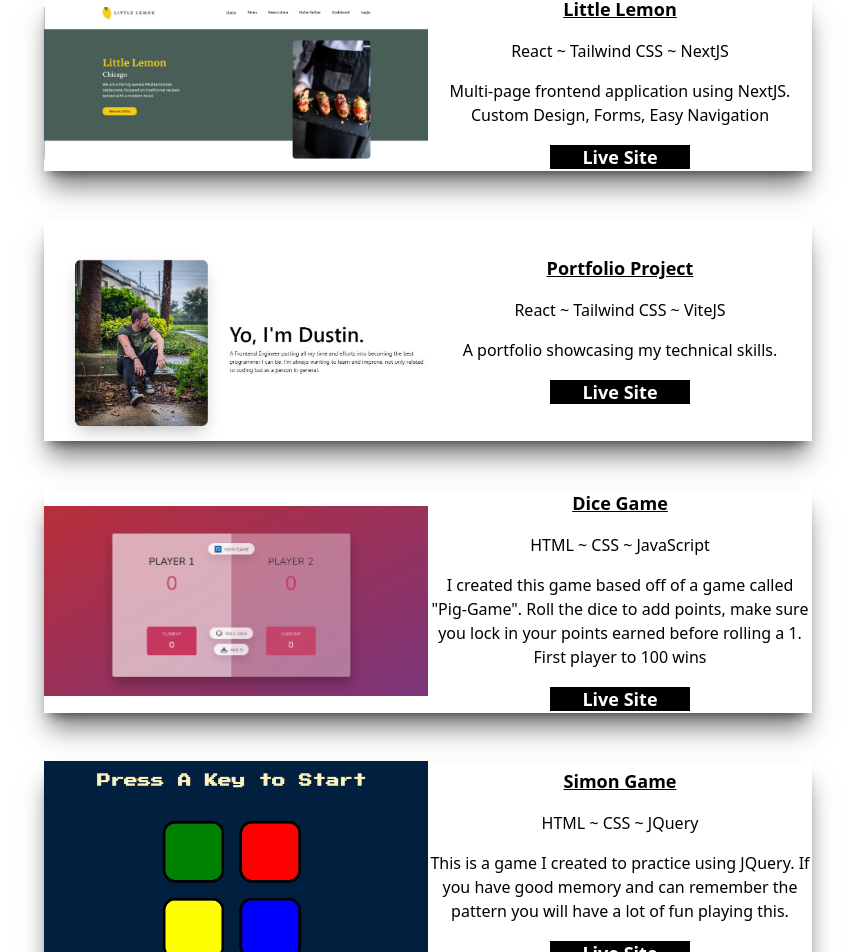
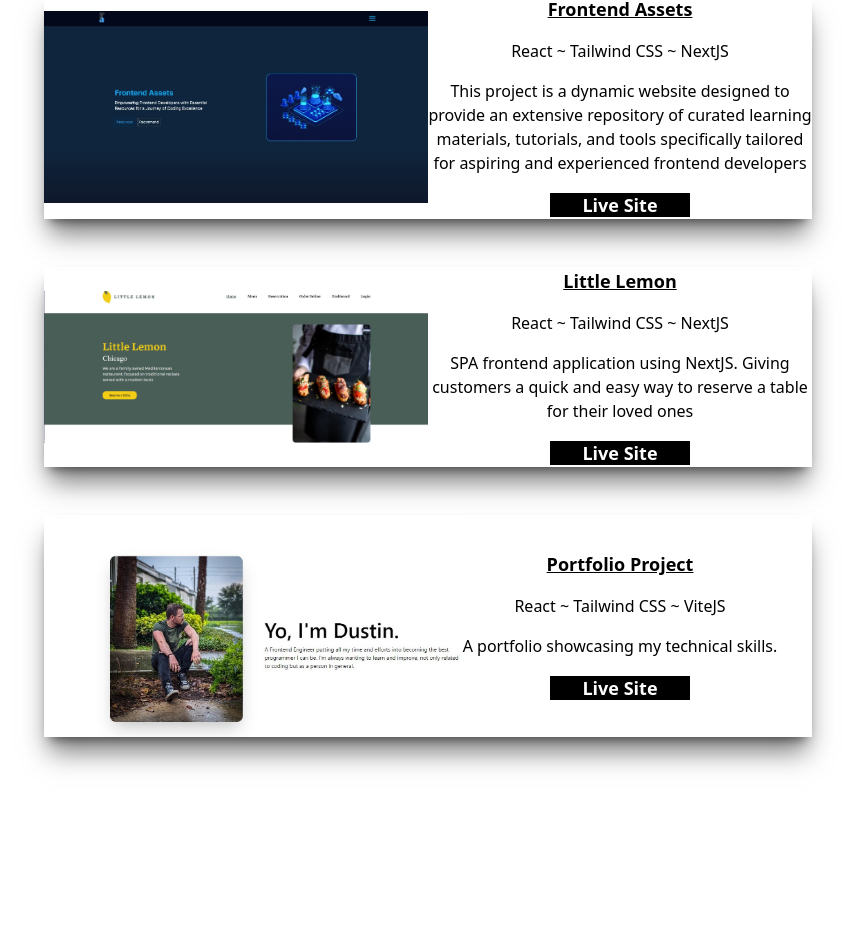
Before and after one commit to dustinsoos/react-portfolio, a React (Vite) app: page / in a window 1280 px wide. Shown: the part 1478-2430 px from the top of the page, without its empty margins (212-1067 px from the left). Built offline with nearby package versions, Linux system fonts and the light colour scheme.

Commit message:
adding frontend assets project to portfolio

```diff
--- a/src/components/main.jsx
+++ b/src/components/main.jsx
@@ -11,8 +11,7 @@ import db from "../assets/sql_icon.svg";
 import github from "../assets/github_icon.svg";
 import littleLemon from "../assets/little-lemon-project.jpeg";
 import reactPort from "../assets/react-portfolio.jpeg";
-import diceGame from "../assets/dicegame.jpeg";
-import simon from "../assets/simonjquery.jpeg";
+import frontendAssets from "../assets/frontendassets.png";
 import { Formik, Form, Field, ErrorMessage } from "formik";
 import * as Yup from "yup";
 import emailjs from "@emailjs/browser";
@@ -66,17 +65,43 @@ export default function Main() {
     <>
       <section id="projects" className=" md:mt-52 md:mb-80">
         <h2 className=" text-4xl mt-32 text-center ">Projects</h2>
-        <div className="  md:h-fit mx-auto flex flex-col text-center items-center justify-around  md:flex md:flex-row mt-12 md:w-full shadow-xl shadow-black/50 ">
+        <div className=" h-full   mx-auto flex flex-col items-center md:flex md:flex-row mt-12 md:w-full shadow-xl shadow-black/50 ">
+          <img src={frontendAssets} alt="" className=" w-full md:w-1/2" />
+          <div className=" text-center flex-col  pb-8 md:pb-0 ">
+            <h3 className=" text-lg font-semibold underline">
+              Frontend Assets
+            </h3>
+            <p className=" text-md font-medium pt-4 pb-4">
+              React ~ Tailwind CSS ~ NextJS
+            </p>
+            <p className=" mb-4 ">
+              {" "}
+              This project is a dynamic website designed to provide an extensive
+              repository of curated learning materials, tutorials, and tools
+              specifically tailored for aspiring and experienced frontend
+              developers
+            </p>
+            <a
+              href="https://frontend-assets.vercel.app/"
+              target="_blank"
+              rel="noopener noreferrer"
+              className=" bg-black px-8 cursor-pointer text-lg text-white font-semibold hover:underline hover:text-black hover:bg-white"
+            >
+              Live Site
+            </a>
+          </div>
+        </div>
+        <div className=" h-full  mx-auto flex flex-col  items-center   md:flex md:flex-row mt-12 md:w-full shadow-xl shadow-black/50 ">
           <img src={littleLemon} alt="" className=" w-full md:w-1/2" />
-          <div className=" text-center flex-col  pb-8 md:pb-0 w-1/2">
+          <div className=" text-center flex-col  pb-8 md:pb-0 ">
             <h3 className=" text-lg font-semibold underline">Little Lemon</h3>
             <p className=" text-md font-medium pt-4 pb-4">
               React ~ Tailwind CSS ~ NextJS
             </p>
             <p className=" pb-4 ">
               {" "}
-              Multi-page frontend application using NextJS. Custom Design,
-              Forms, Easy Navigation
+              SPA frontend application using NextJS. Giving customers a quick
+              and easy way to reserve a table for their loved ones
             </p>
             <a
               href="https://little-lemon-react-henna.vercel.app/"
@@ -88,9 +113,9 @@ export default function Main() {
             </a>
           </div>
         </div>
-        <div className="  md:h-fit mx-auto flex flex-col text-center items-center justify-center   md:flex md:flex-row mt-12 md:w-full shadow-xl shadow-black/50  ">
+        <div className="h-full mx-auto flex flex-col  items-center justify-center   md:flex md:flex-row mt-12 md:w-full shadow-xl shadow-black/50  ">
           <img src={reactPort} alt="" className=" w-full md:w-1/2" />
-          <div className=" text-center flex-col  pb-8 md:pb-0 w-1/2">
+          <div className=" text-center flex-col  pb-8 md:pb-0 ">
             <h3 className=" text-lg font-semibold underline">
               Portfolio Project
             </h3>
@@ -100,51 +125,6 @@ export default function Main() {
             <p className=" pb-4">A portfolio showcasing my technical skills.</p>
             <a
               href="https://dustinsoos.github.io/react-portfolio/"
-              target="_blank"
-              rel="noopener noreferrer"
-              className=" bg-black px-8 cursor-pointer text-lg text-white font-semibold hover:underline hover:text-black hover:bg-white"
-            >
-              Live Site
-            </a>
-          </div>
-        </div>
-
-        <div className="  md:h-fit mx-auto flex flex-col text-center items-center justify-around  md:flex md:flex-row mt-12 md:w-full shadow-xl shadow-black/50  ">
-          <img src={diceGame} alt="" className="w-full md:w-1/2" />
-          <div className=" text-center flex-col  pb-8 md:pb-0 ">
-            <h3 className=" text-lg font-semibold underline">Dice Game</h3>
-            <p className=" text-md font-medium pt-4 pb-4">
-              HTML ~ CSS ~ JavaScript
-            </p>
-            <p className=" pb-4">
-              I created this game based off of a game called &#34;Pig-Game&#34;.
-              Roll the dice to add points, make sure you lock in your points
-              earned before rolling a 1. First player to 100 wins
-            </p>
-            <a
-              href="https://dustinsoos.github.io/dice-game-to-100/"
-              target="_blank"
-              rel="noopener noreferrer"
-              className=" bg-black px-8 cursor-pointer text-lg text-white font-semibold hover:underline hover:text-black hover:bg-white"
-            >
-              Live Site
-            </a>
-          </div>
-        </div>
-        <div className="  md:h-fit mx-auto flex flex-col text-center items-center justify-around  md:flex md:flex-row mt-12 md:w-full shadow-xl shadow-black/50  ">
-          <img src={simon} alt="" className="w-full md:w-1/2" />
-          <div className=" text-center flex-col  pb-8 md:pb-0 ">
-            <h3 className=" text-lg font-semibold underline">Simon Game</h3>
-            <p className=" text-md font-medium pt-4 pb-4">
-              HTML ~ CSS ~ JQuery
-            </p>
-            <p className=" pb-4">
-              This is a game I created to practice using JQuery. If you have
-              good memory and can remember the pattern you will have a lot of
-              fun playing this.
-            </p>
-            <a
-              href="https://dustinsoos.github.io/Simon-Game-jQuery/"
               target="_blank"
               rel="noopener noreferrer"
               className=" bg-black px-8 cursor-pointer text-lg text-white font-semibold hover:underline hover:text-black hover:bg-white"
```
Also changed, not shown: src/assets/frontendassets.png (added).
